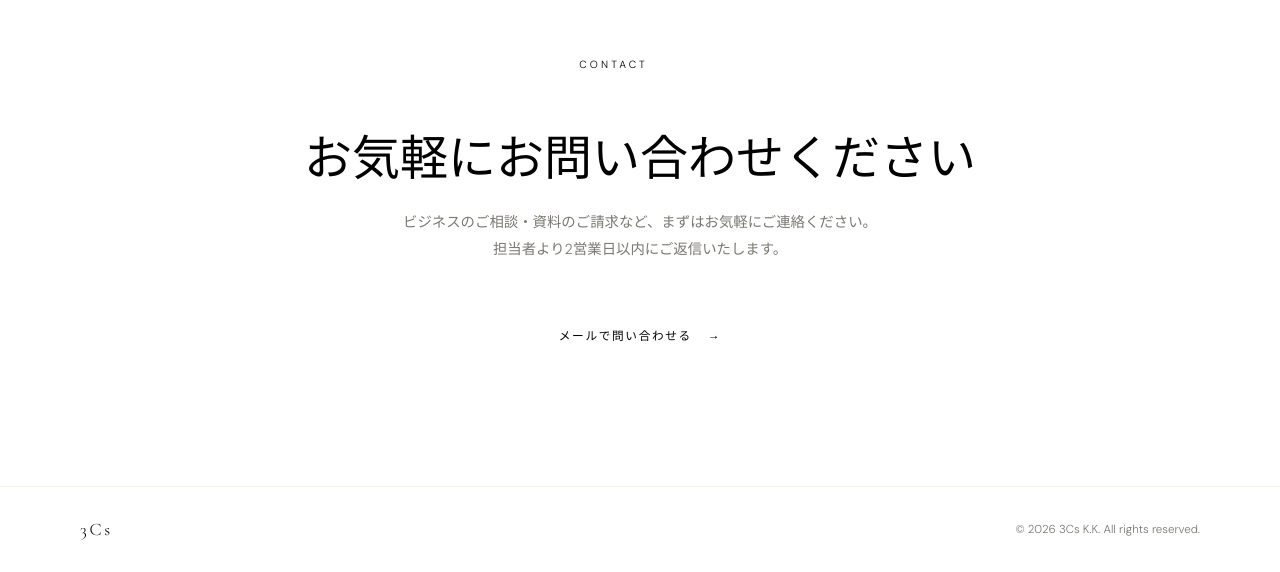
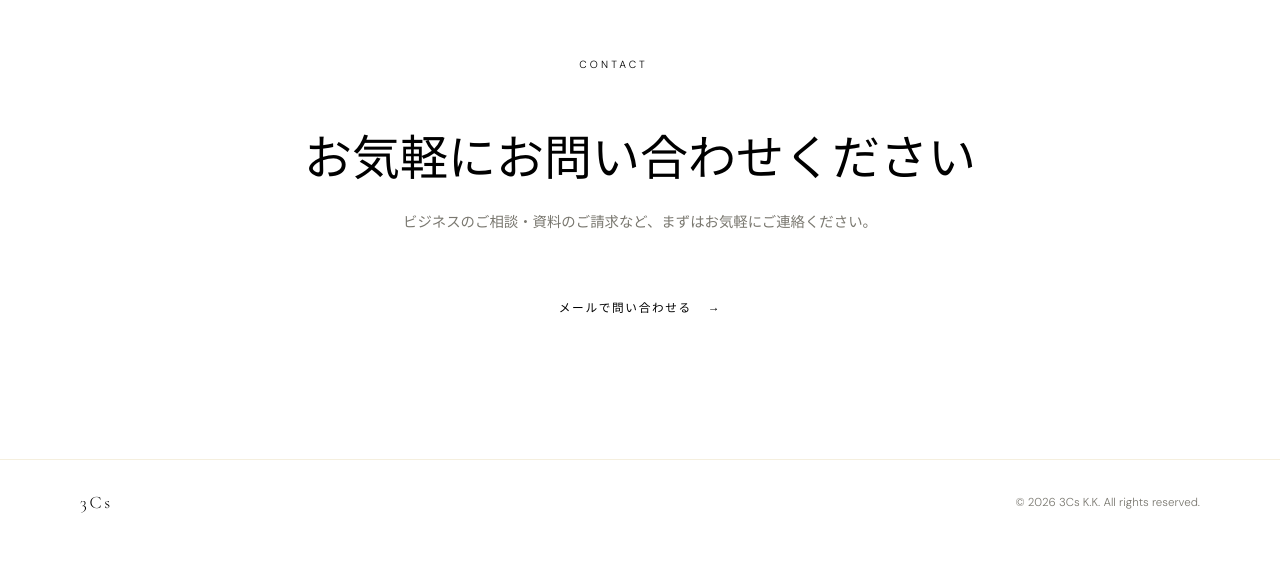
Before and after one commit to Hideki-Mochi/company-website, a plain HTML site: page index.html in a window 1280 px wide. Shown: the part 1268-1840 px from the top of the page. After the commit the page ends 1813 px from the top, so only its background shows below. Drawn offline with nearby package versions, Linux system fonts and the light colour scheme.

Commit message:
Update index.html

```diff
--- a/index.html
+++ b/index.html
@@ -133,8 +133,7 @@ footer{
   <p class="sec-label fu" style="justify-content:center">Contact</p>
   <h2 class="fu" style="font-family:'Cormorant Garamond',serif;font-size:clamp(2rem,4vw,3rem);font-weight:300;margin-bottom:1.2rem">お気軽にお問い合わせください</h2>
   <p class="fu" style="color:var(--muted);font-size:0.9rem;line-height:1.9;margin-bottom:3rem">
-    ビジネスのご相談・資料のご請求など、まずはお気軽にご連絡ください。<br>
-    担当者より2営業日以内にご返信いたします。
+    ビジネスのご相談・資料のご請求など、まずはお気軽にご連絡ください。
   </p>
   <a class="btn fu" href="mailto:hideki.mochizuki@3cs-kk.com" style="margin:0 auto">
     メールで問い合わせる <span class="btn-arrow">→</span>
```
